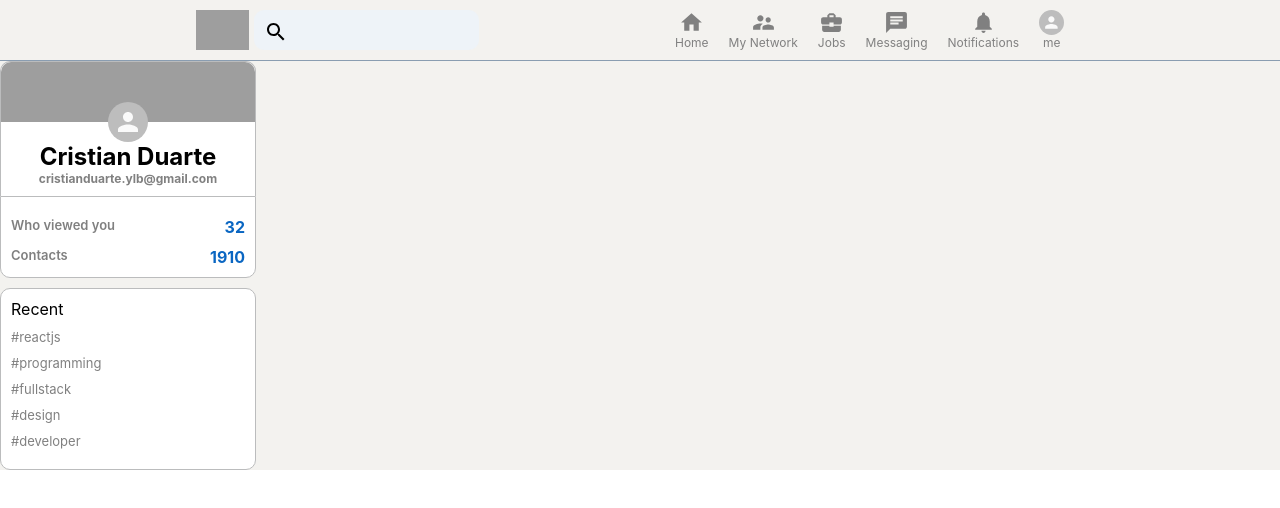
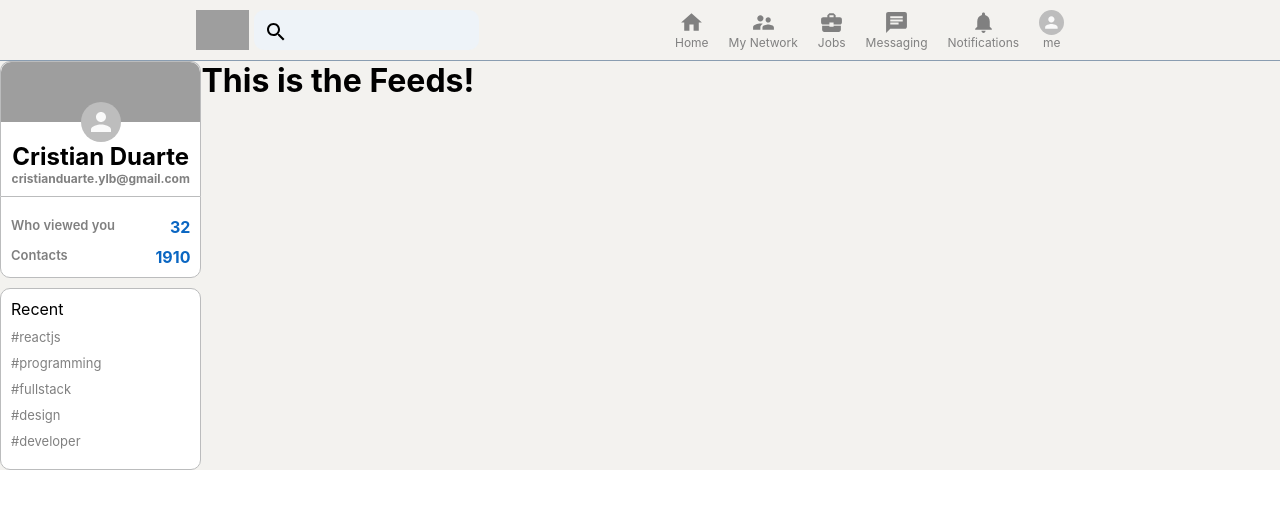
Before and after one commit to kinlly/test-clone-linkedin, a React (Create React App) app: page / in a window 1280 px wide. Shown: the top 508 px of the page. Built offline with nearby package versions, Linux system fonts and the light colour scheme; grey boxes are pictures that could not be loaded.

Commit message:
Creating Feeds

```diff
--- a/src/App.js
+++ b/src/App.js
@@ -1,5 +1,6 @@
 import React from 'react';
 import './App.css';
+import Feed from './Feed';
 import Header from './Header';
 import Sidebar from './Sidebar';
 
@@ -11,11 +12,13 @@ function App() {
 
       {/* App Body */ }
       <div className="app__body">
+      {/* Sidebar */ }
         <Sidebar />
+
+      {/* Feeds */ }
+        <Feed/>
+      {/* Widgets */ }
       </div>
-      {/* Sidebar */ }
-      {/* Feeds */ }
-      {/* Widgets */ }
     </div>
   );
 }
--- /dev/null
+++ b/src/Feed.js
@@ -0,0 +1,12 @@
+import React from 'react'
+import './Feed.css'
+
+function Feed() {
+    return (
+        <div>
+            <h1>This is the Feeds!</h1>
+        </div>
+    )
+}
+
+export default Feed
```
Also changed, not shown: src/Feed.css (added), 1 other file (tests, documents, lock files or other folders).
